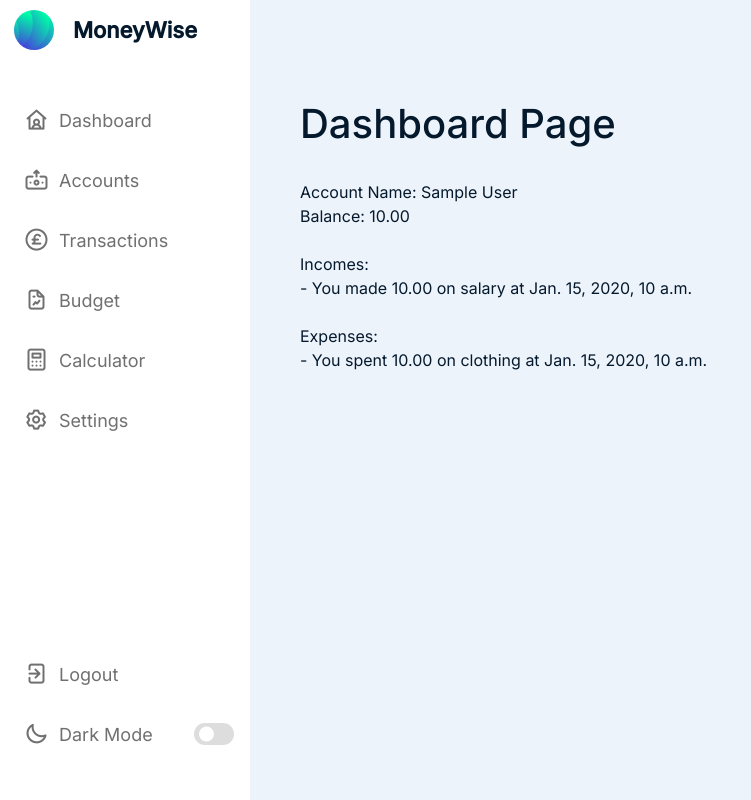
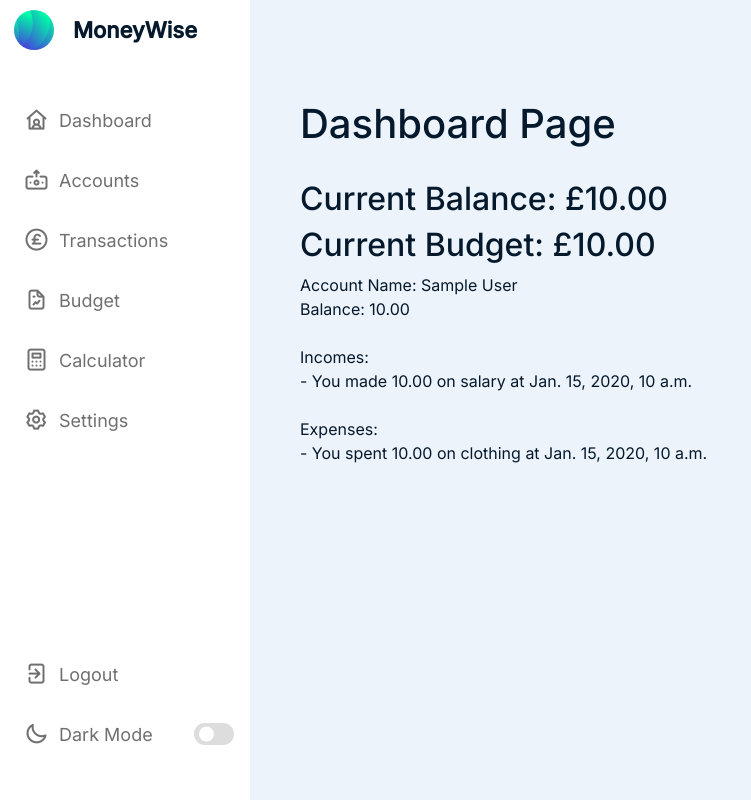
Before and after one commit to Viver2nd/MoneyWise, a Django app: page / in a window 1280 px wide. Shown: the whole page, without its empty margins (0-751 px from the left). Run offline with Django 4.2, Linux system fonts and the light colour scheme; a user stored in the database is signed in; tables that the repository leaves empty hold one stand-in row (values such as "Sample post").

Commit message:
Pass through more values to dashboard

```diff
--- a/main_app/templates/dashboard.html
+++ b/main_app/templates/dashboard.html
@@ -4,6 +4,8 @@
 <h1>Dashboard Page</h1>
 <br>
 
+<h2>Current Balance: £{{ balance|floatformat:2 }}</h2>
+<h2>Current Budget: £{{ budgets.amount }}</h2>
 <!-- This is just to display during development, feel free to change -->
 {% for account in accounts %}
     Account Name: {{ account.name }} <br>
@@ -17,4 +19,6 @@
     {% endfor %} <br><br>
 {% endfor %}
 
+
+
 {% endblock %}
--- a/main_app/views.py
+++ b/main_app/views.py
@@ -12,8 +12,14 @@ from .models import Account, Income, Expense, Budget
 def dashboard(request):
   # Pass through relevent data
   accounts = Account.objects.filter(user=request.user)
+  balance = 0
+  for account in accounts:
+    balance += int(account.balance)
+  budgets = Budget.objects.get(user=request.user)
+
   return render(request, 'dashboard.html', {
-    'accounts': accounts
+    'accounts': accounts, 'balance': balance,
+    'budgets': budgets
   })
 
 
```
